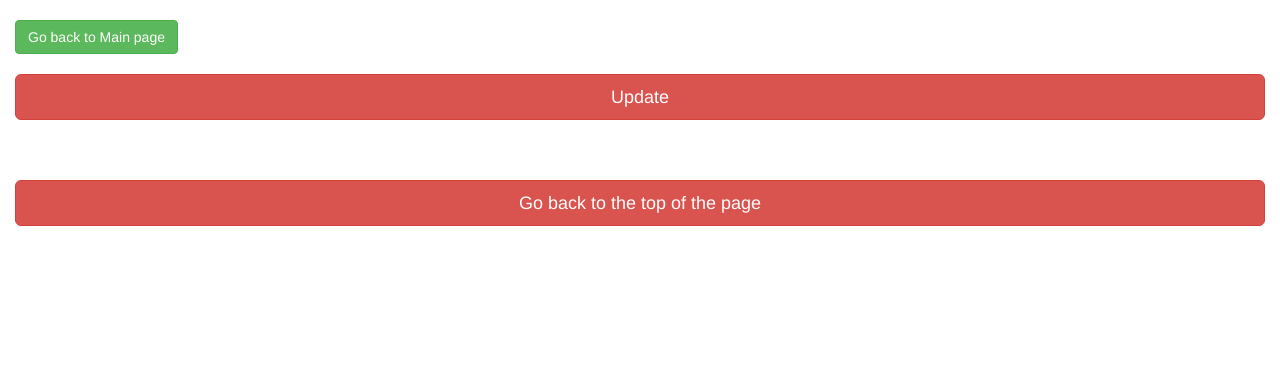
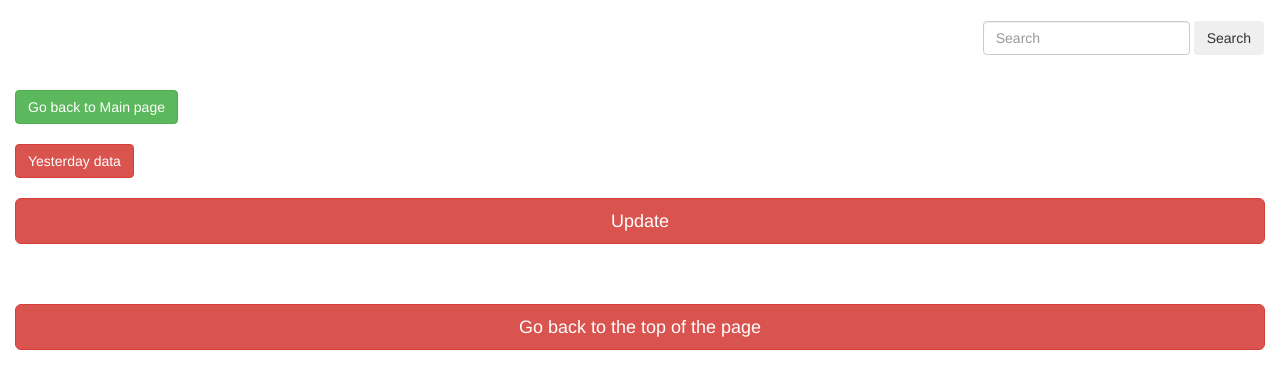
Before and after one commit to ArunasZygis/corona, a Flask app: template templates/table.html in a window 1280 px wide. Shown: the top 389 px of the page. Run offline with Flask 2, Linux system fonts and the light colour scheme; the template is opened without the code that fills it, so the values that code supplies are empty; some libraries are stand-ins or nearby versions.

Commit message:
Added yesterday table, search and fixed main method.

```diff
--- a/flask_app.py
+++ b/flask_app.py
@@ -1,11 +1,13 @@
-from flask import Flask, render_template, url_for, redirect
+from pickle import GET
 
-# from creation_of_data import display_data, update_data
+from flask import Flask, render_template, url_for, redirect, request, flash
+
 from database import display_data, update_data
 from main import get_corona_virus_data
 from flask_bootstrap import Bootstrap
 
 app = Flask(__name__)
+
 Bootstrap(app)
 
 heading = "Main page with button"
@@ -27,7 +29,7 @@ def index():
 def display_table(update):
     if update == 1:
         print("updating with new data")
-        update_data(get_corona_virus_data())
+        update_data(get_corona_virus_data('corona_table_today'))
         new_url = url_for("display_table", update=0)
         return redirect(new_url)
     else:
@@ -37,5 +39,24 @@ def display_table(update):
     return render_template('table.html', countries=countries)
 
 
+@app.route('/search', methods=('GET', 'POST'))
+def search():
+    searched_keyword = request.form['title']
+    converted_kwd_to_string = str(searched_keyword)
+    list_for_search = display_data()
+    results = []
+    for sublist in list_for_search:
+        if converted_kwd_to_string.lower() in str(sublist).lower():
+            results.append(sublist)
+    print(results)
+    return render_template("search.html", search_result=results)
+
+
+@app.route('/yesterday_data')
+def get_yesterday_data():
+    countries = get_corona_virus_data('corona_table_yesterday')
+    return render_template('yesterday_data.html', yesterday_results=countries)
+
+
 if __name__ == '__main__':  # it can be run Only directly.
     app.run(debug=True)
--- a/templates/table.html
+++ b/templates/table.html
@@ -7,15 +7,28 @@
 {% extends "bootstrap/base.html" %}
 {%block html%}
 {{ super() }}
-
 <body>
 <br>
+<div align="right" class="container-fluid">
+    <nav class="navbar navbar-light bg-light">
+        <form method="POST" class="form-inline" action="{{ url_for('search')}}">
+            <input id="title" name="title" value="{{ request.form['title']}}" required class="form-control mr-sm-2"
+                   type="search" placeholder="Search" aria-label="Search">
+            <button class="btn btn-outline-success my-2 my-sm-0" type="submit">Search</button>
+        </form>
+    </nav>
+</div>
 <div align="left" class="container-fluid">
-    <a href = "/" class="btn btn-success">Go back to Main page</a>
+    <a href="/" class="btn btn-success">Go back to Main page</a>
+</div>
+<br>
+<div align="left" class="container-fluid">
+    <a href="/yesterday_data" class="btn btn-danger">Yesterday data</a>
 </div>
 <br>
 <div align="center" class="container-fluid">
-    <a class="btn btn-danger btn-lg btn-block" href="{{ url_for('display_table', update=1) }}" role="button" onclick="myFunction()">Update</a>
+    <a class="btn btn-danger btn-lg btn-block" href="{{ url_for('display_table', update=1) }}" role="button"
+       onclick="myFunction()">Update</a>
 </div>
 <br>
 <div name="top" class="container-fluid">
@@ -45,7 +58,7 @@
         </table>
     </div>
     <br>
-    <a href = "#top" class="btn btn-danger btn-lg btn-block">Go back to the top of the page</a>
+    <a href="#top" class="btn btn-danger btn-lg btn-block">Go back to the top of the page</a>
     <br>
 </div>
 <script>
@@ -93,9 +106,6 @@ function myFunction() {
 <!--</table>-->
 
 
-
-
-
 <!--<table border = 1>-->
 <!--    <thead>-->
 <!--        <tr>-->
```
Also changed, not shown: main.py (+14 -7 lines), 3 other files. Lines whose indentation alone changed are shown as unchanged.
